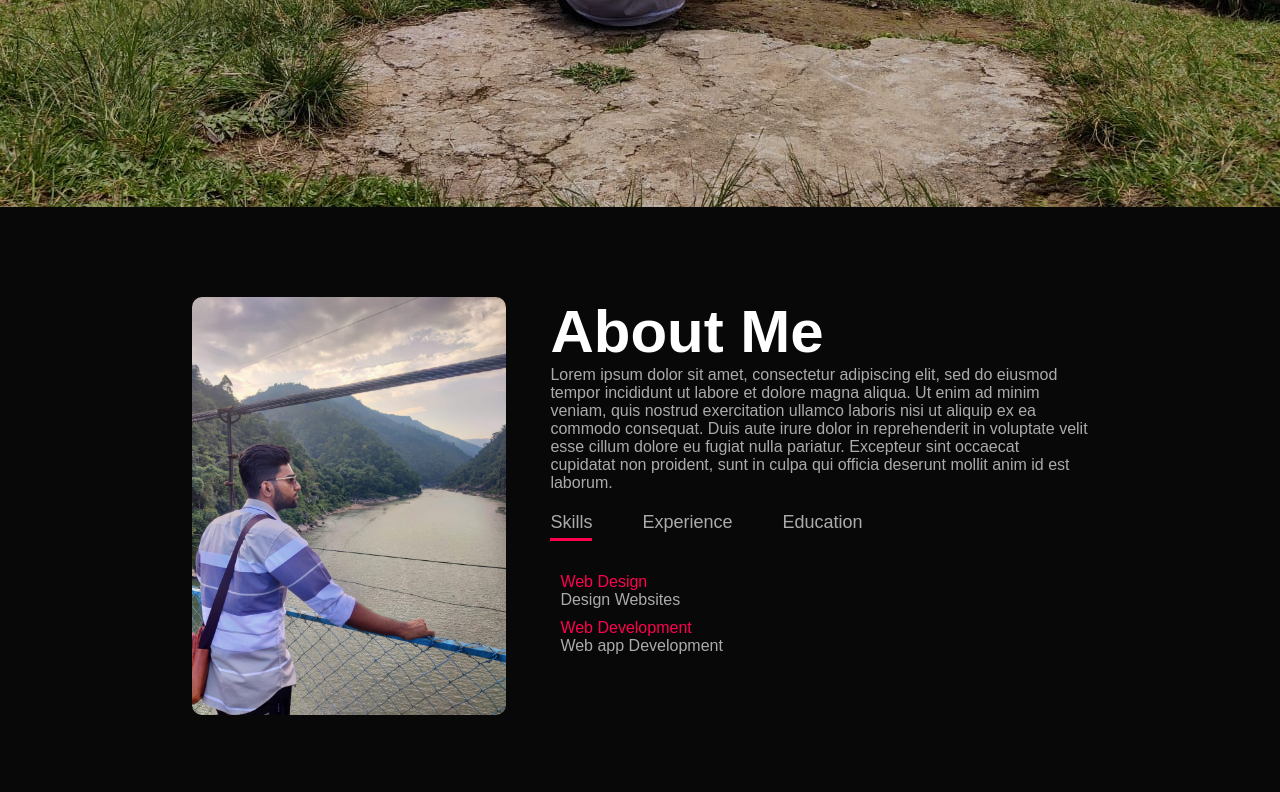
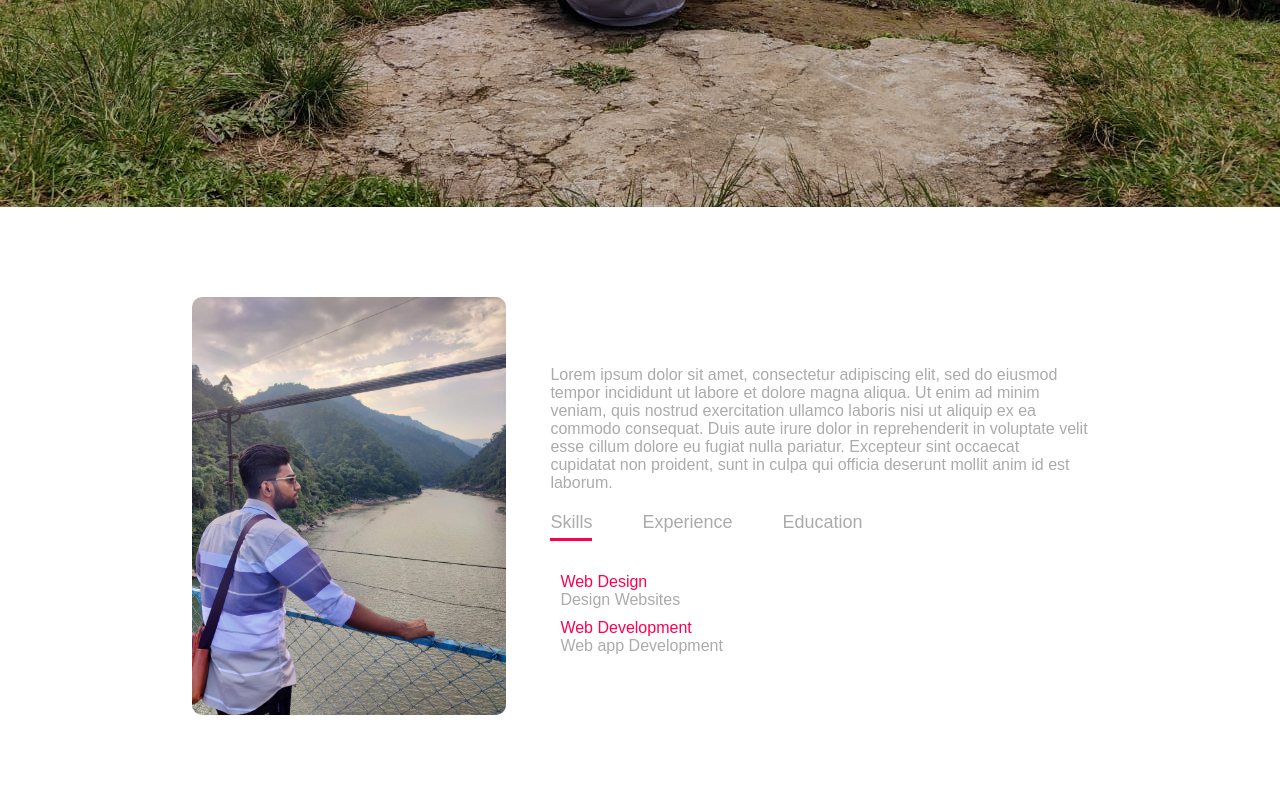
Before and after one commit to Tahasin20/Portfolio, a plain HTML site: page index.html in a window 1280 px wide. Shown: the part 593-1385 px from the top of the page. Drawn offline with Linux system fonts and the light colour scheme.

Commit message:
Update style.css

```diff
--- a/style.css
+++ b/style.css
@@ -5,8 +5,8 @@
     box-sizing: border-box;
 }
 body{
-    background: #080808;
-    color: #fff;
+    /*background: #080808;
+    color: #fff;*/
 }
 #header{
     width: 100%;
```
